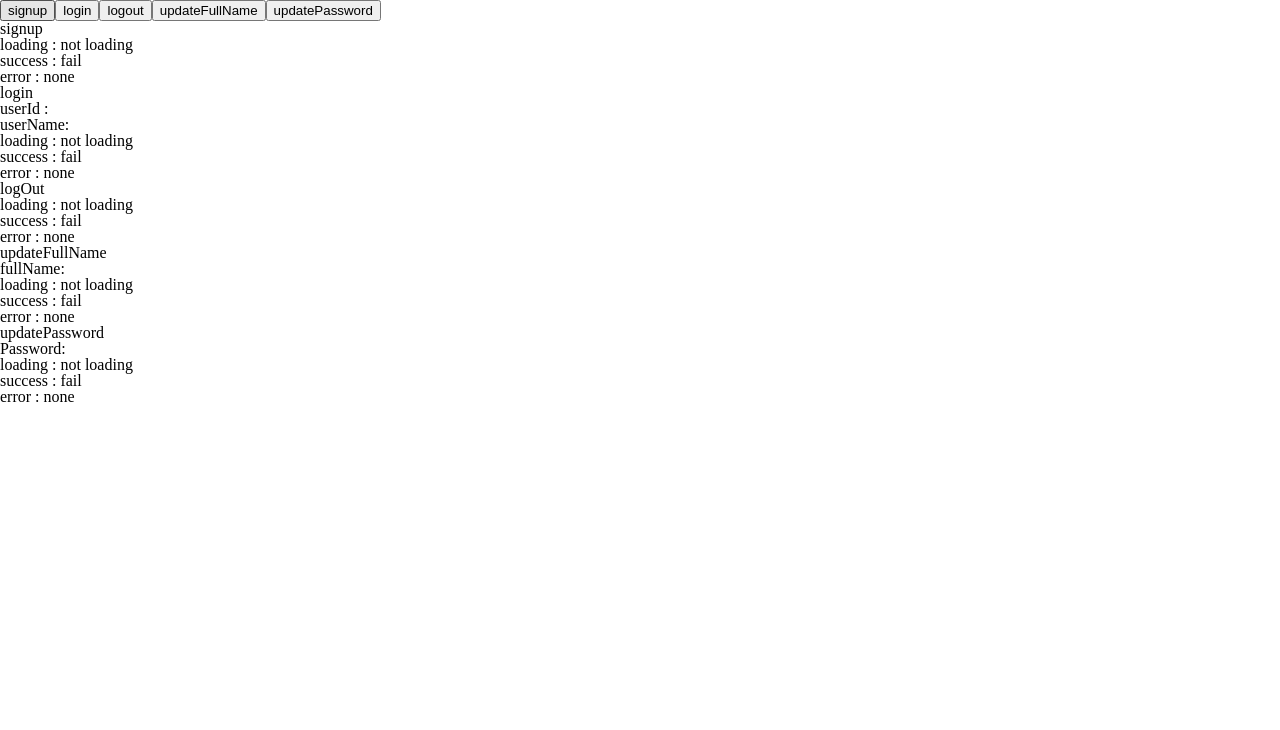
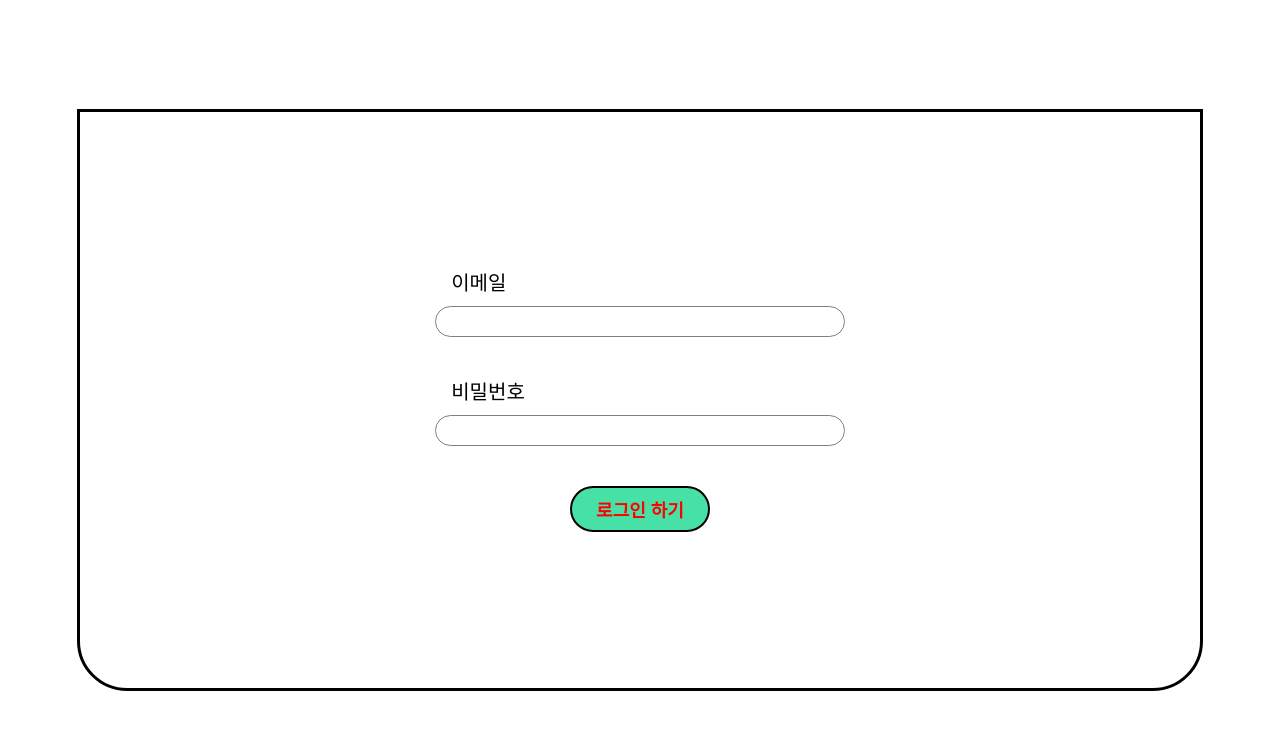
Before and after one commit to prgrms-fe-devcourse/FEDC4_Angola_NaYoung, a React (Vite) app: page /login in a window 1280 px wide. Shown: the top 730 px of the page. Built offline with nearby package versions, Linux system fonts and the light colour scheme.

Commit message:
chore: #27 - test를 위해 App.tsx와 LogIn파일 일시적수정

```diff
--- a/src/App.tsx
+++ b/src/App.tsx
@@ -1,7 +1,11 @@
+import React from 'react';
 import { QueryClient, QueryClientProvider } from 'react-query';
 import { BrowserRouter } from 'react-router-dom';
+import { Route, Routes } from 'react-router-dom';
 import { RecoilRoot } from 'recoil';
-import FetchTest from '@components/FetchTest';
+// import FetchTest from './components/FetchTest';
+import LogIn from './pages/LogIn';
+import SignUp from './pages/SignUp';
 
 const queryClient = new QueryClient();
 
@@ -10,7 +14,17 @@ const App = () => {
 		<BrowserRouter>
 			<RecoilRoot>
 				<QueryClientProvider client={queryClient}>
-          <FetchTest />
+					{/* <FetchTest /> */}
+					<Routes>
+						<Route
+							key={'login'}
+							path={'/login'}
+							element={React.createElement(LogIn, {})}></Route>
+						<Route
+							key={'signup'}
+							path={'/'}
+							element={React.createElement(SignUp, {})}></Route>
+					</Routes>
 				</QueryClientProvider>
 			</RecoilRoot>
 		</BrowserRouter>
--- a/src/apis/post.ts
+++ b/src/apis/post.ts
@@ -1,6 +1,6 @@
 import { useMutation, useQuery } from 'react-query';
+import { Post } from '@/types';
 import { AxiosError, AxiosResponse } from 'axios';
-import { Post } from '@type/index';
 import useAxiosInstance from './instance';
 
 const CHANNEL_ID = '64fab06721f5351a7dd21a66';
--- /dev/null
+++ b/src/pages/LogIn/index.tsx
@@ -0,0 +1,103 @@
+import { ChangeEvent, FormEvent, useState } from 'react';
+import styled from '@emotion/styled';
+
+const LogIn = () => {
+	const [email, setEmail] = useState('');
+	const [password, setPassword] = useState('');
+
+	const onChangeEmail = (e: ChangeEvent<HTMLInputElement>) => {
+		setEmail(e.target.value);
+	};
+	const onChangePassword = (e: ChangeEvent<HTMLInputElement>) => {
+		setPassword(e.target.value);
+	};
+
+	const onSubmit = (e: FormEvent) => {
+		e.preventDefault();
+	};
+	return (
+		<>
+			<LogInContainer>
+				<Form onSubmit={onSubmit}>
+					<Wrapper>
+						<Label>이메일</Label>
+						<InputStyled
+							required={true}
+							onChange={onChangeEmail}
+						/>
+					</Wrapper>
+					<Wrapper>
+						<Label>비밀번호</Label>
+						<InputStyled
+							required={true}
+							onChange={onChangePassword}
+						/>
+					</Wrapper>
+					<SubmitButton>로그인 하기</SubmitButton>
+				</Form>
+			</LogInContainer>
+		</>
+	);
+};
+
+export default LogIn;
+
+const LogInContainer = styled.div`
+	display: flex;
+	justify-content: center;
+	align-items: center;
+	width: 100vw;
+	height: 100vh;
+`;
+
+const Form = styled.form`
+	border-bottom-left-radius: 50px;
+	border-bottom-right-radius: 50px;
+	border: 3px solid black;
+	width: 80%;
+	height: 60%;
+	display: flex;
+	flex-direction: column;
+	padding: 3rem;
+	justify-content: center;
+	align-items: center;
+	gap: 2.5rem;
+`;
+
+const Wrapper = styled.div`
+	width: 40%;
+	display: flex;
+	flex-direction: column;
+	gap: 0.5rem;
+`;
+
+const Label = styled.label`
+	font-size: 20px;
+	font-weight: 500;
+	line-height: 150%;
+	padding-left: 1rem;
+`;
+
+const InputStyled = styled.input`
+	width: 100%;
+	padding: 4px 8px;
+	border: 1.5px solid gray;
+	border-radius: 4rem;
+	box-sizing: border-box;
+	font-size: 18px;
+`;
+
+const SubmitButton = styled.button`
+	padding: 0.5rem 1.5rem;
+	border: 2px solid black;
+	border-radius: 50px;
+	font-size: 18px;
+	font-weight: 600;
+	color: red;
+	background-color: #47e1a8;
+
+	&:hover {
+		background-color: rgba(90, 120, 100, 0.4);
+		cursor: pointer;
+	}
+`;
```
Lines whose indentation alone changed are shown as unchanged.
